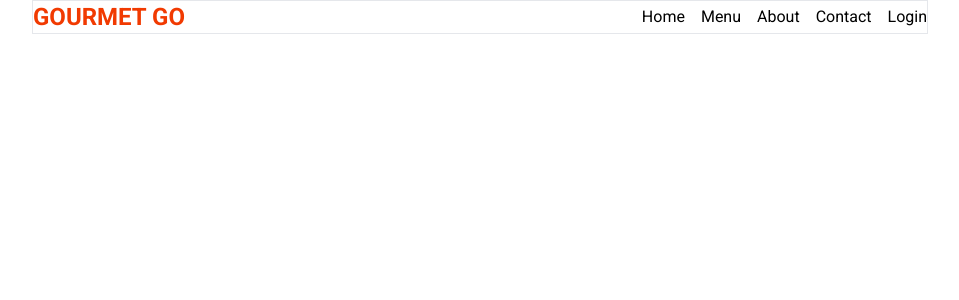
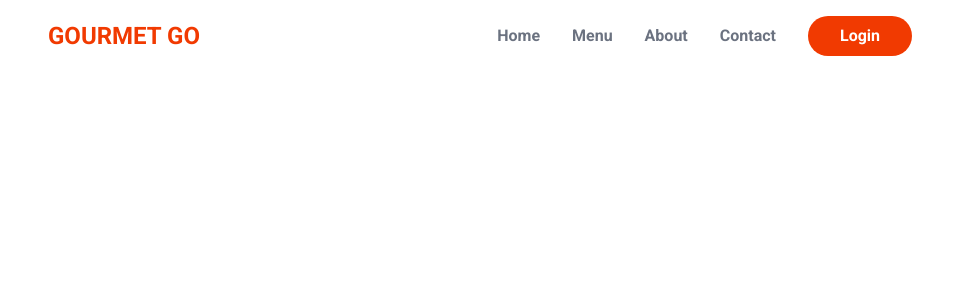
Before and after one commit to adesewa293/gourmetgo, a Next.js app: page / in a window 1280 px wide. Shown: the top 300 px of the page, without its empty margins (160-1119 px from the left). Built offline with nearby package versions, Linux system fonts and the light colour scheme.

Commit message:
update header

```diff
--- a/src/app/layout.js
+++ b/src/app/layout.js
@@ -12,7 +12,7 @@
   return (
     <html lang="en">
       <body className={roboto.className}>
-        <main className="max-w-4xl mx-auto border">{children}</main>
+        <main className="max-w-4xl mx-auto p-4">{children}</main>
         </body>
     </html>
   );
--- a/src/app/page.js
+++ b/src/app/page.js
@@ -6,12 +6,12 @@
   <>
   <header className="flex items-center justify-between">
     <Link className="text-primary font-semibold text-2xl" href="">GOURMET GO</Link>
-    <nav className="flex gap-4">
+    <nav className="items-center flex gap-8 text-gray-500 font-semibold">
       <Link href="">Home</Link>
       <Link href="">Menu</Link>
       <Link href="">About</Link>
       <Link href="">Contact</Link>
-      <Link href="">Login</Link>
+      <Link href="" className="bg-primary text-white rounded-full px-8 py-2">Login</Link>
     </nav>
   </header>
   </>
```
